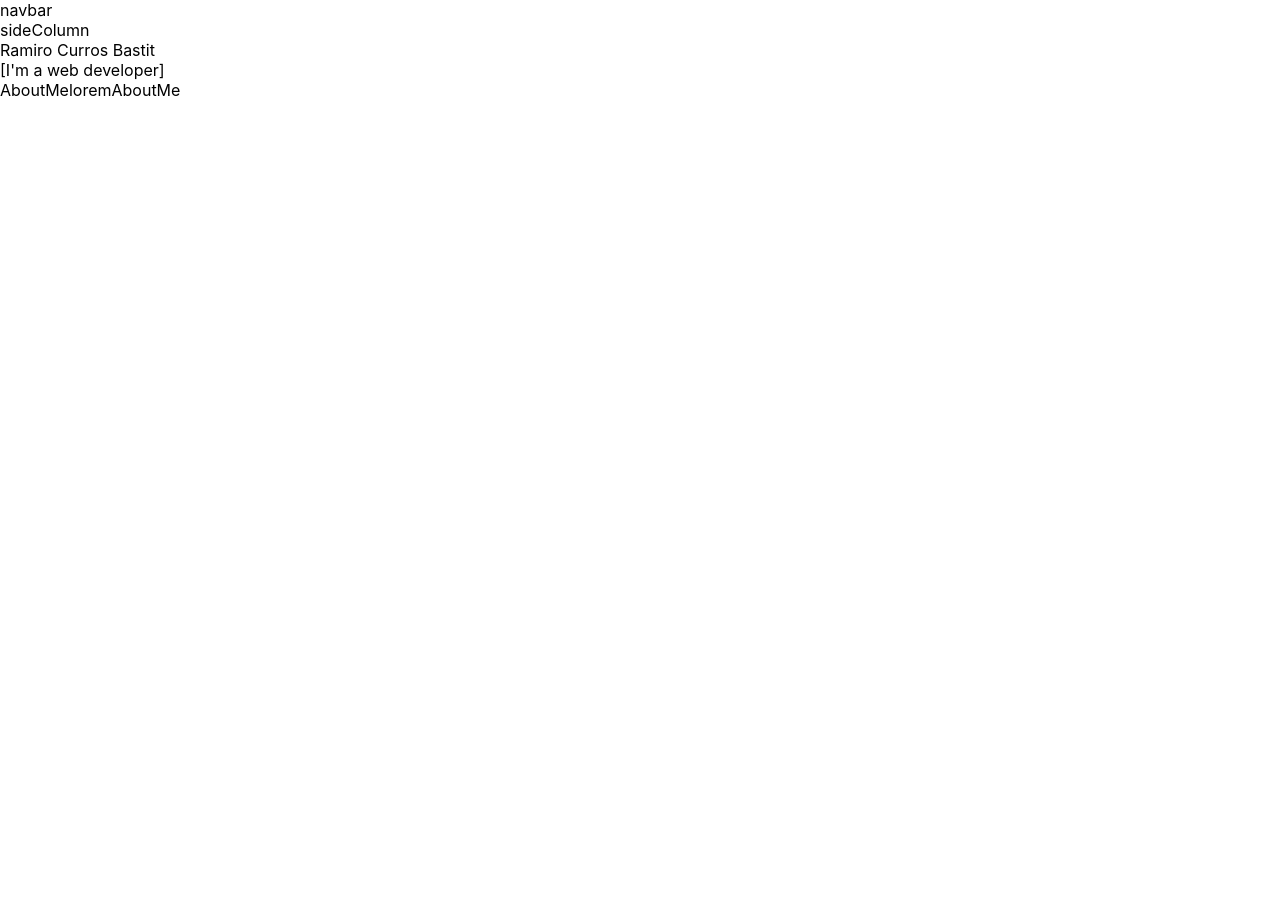
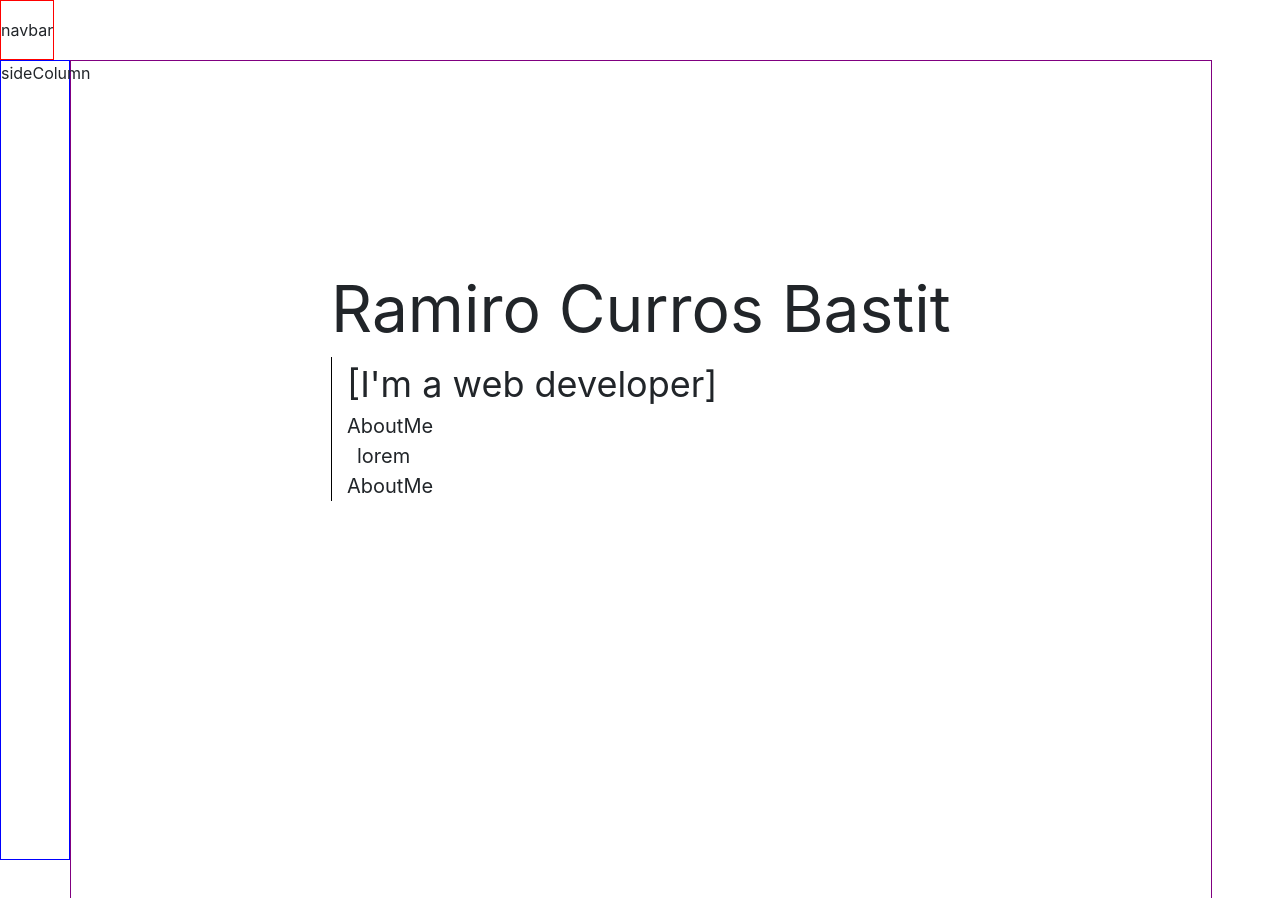
Before and after one commit to ramicurros/portFolio, a React (Create React App) app: page / in a window 1280 px wide. Shown: the top 898 px of the page. Before the commit the page ends 800 px from the top, so only its background shows below. Built offline with nearby package versions, Linux system fonts and the light colour scheme.

Commit message:
last commit

```diff
--- a/public/index.html
+++ b/public/index.html
@@ -3,9 +3,10 @@
   <head>
     <meta charset="utf-8" />
     <meta name="viewport" content="width=device-width, initial-scale=1" />
+    <link href="https://cdn.jsdelivr.net/npm/bootstrap@5.3.0-alpha1/dist/css/bootstrap.min.css" rel="stylesheet" integrity="sha384-GLhlTQ8iRABdZLl6O3oVMWSktQOp6b7In1Zl3/Jr59b6EGGoI1aFkw7cmDA6j6gD" crossorigin="anonymous">
   </head>
   <body>
-    <noscript>You need to enable JavaScript to run this app.</noscript>
+    <script src="https://cdn.jsdelivr.net/npm/bootstrap@5.3.0-alpha1/dist/js/bootstrap.bundle.min.js" integrity="sha384-w76AqPfDkMBDXo30jS1Sgez6pr3x5MlQ1ZAGC+nuZB+EYdgRZgiwxhTBTkF7CXvN" crossorigin="anonymous"></script>
     <div id="root"></div>
     <!--
       This HTML file is a template.
--- a/src/App.css
+++ b/src/App.css
@@ -2,3 +2,61 @@
   margin: 0px;
   padding: 0px;
 }
+
+.App{
+  padding: 0;
+}
+
+.navbarWrapper{
+  position: fixed;
+  width: stretch;
+  height: 60px;
+  border: 1px solid red;
+}
+
+.portfolioWrapper{
+  width: stretch;
+  margin-top: 60px;
+}
+
+.sideColumn{
+  position: fixed;
+  border: 1px solid blue;
+  width: 70px;
+  height: 100vh;
+}
+
+.page{
+  border: 1px solid purple;
+  margin-left: 70px;
+  width: stretch;
+}
+
+.page-container{
+  height: 100vh;
+}
+
+.aboutMeWrapper{
+  padding: 200px 260px;
+}
+
+.myName{
+  font-size: 64px;
+}
+
+.aboutMeContainer{
+  border-left: 1px solid black;
+  padding-left: 15px;
+}
+
+.webDeveloper{
+  font-size: 36px;
+}
+
+.aboutMe{
+  font-size: 20px;
+}
+
+.aboutMeText{
+  padding-left: 10px;
+}
```
